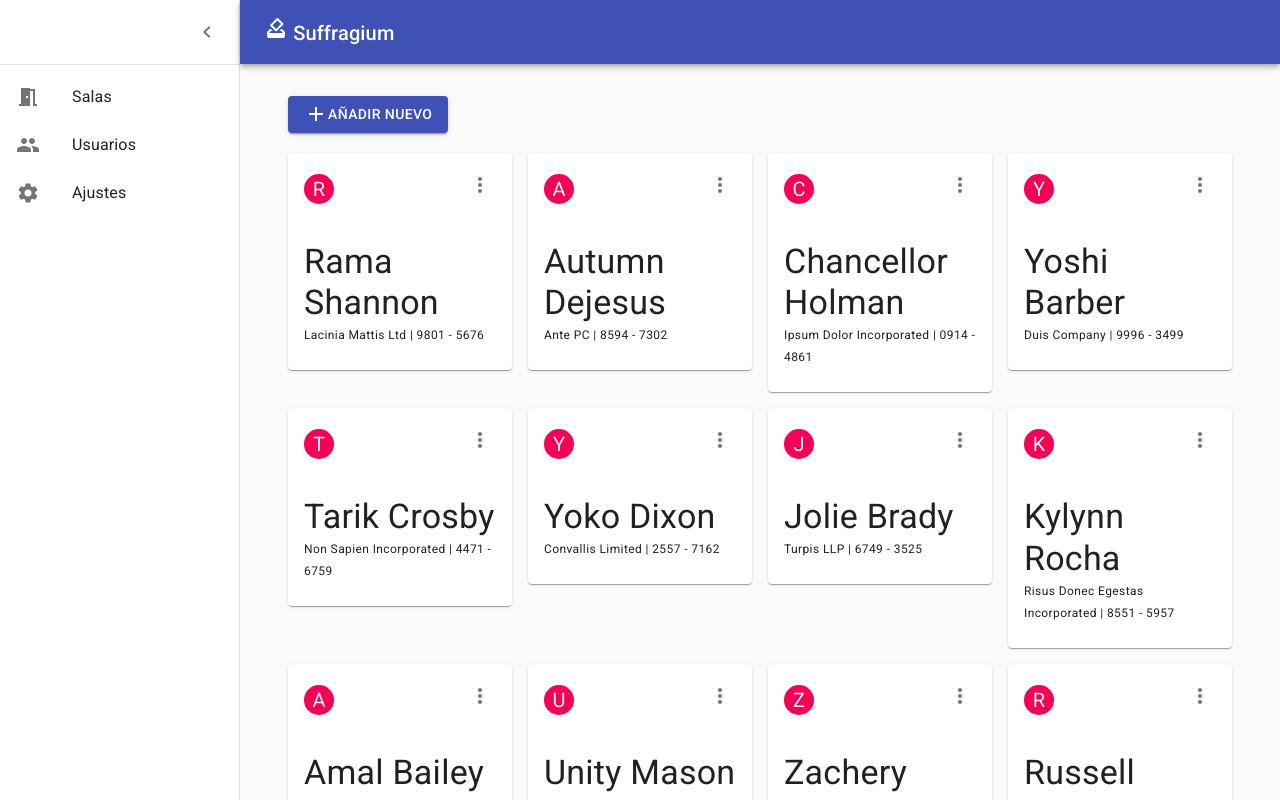
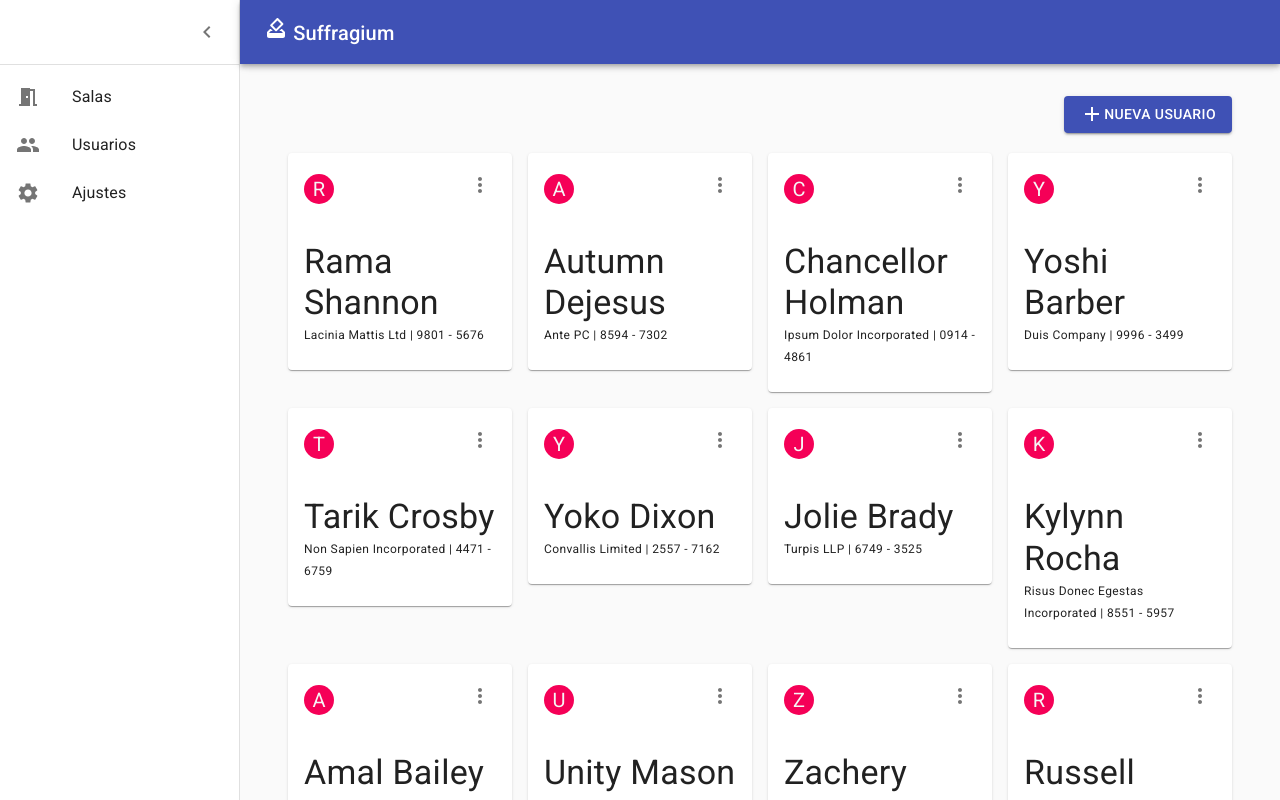
Before and after one commit to JorgeTmrz/suffragium, a React (Create React App) app in the folder web/: page /usuarios in a window 1280 px wide. Built offline with nearby package versions, Linux system fonts and the light colour scheme.

Commit message:
Create component for right button

```diff
--- /dev/null
+++ b/web/src/components/RightActionButton.tsx
@@ -0,0 +1,36 @@
+import { Button, Grid, makeStyles } from "@material-ui/core";
+import React from "react";
+import { Add } from "@material-ui/icons";
+
+type rightActionButtonProps = {
+    onClick: () => void;
+    buttonText: string;
+};
+
+export const RightActionButton = ({
+    onClick,
+    buttonText,
+}: rightActionButtonProps) => {
+    const ButtonPageStyles = makeStyles((theme) => ({
+        divider: {
+            marginBottom: "20px",
+        },
+    }));
+
+    const classes = ButtonPageStyles();
+
+    return (
+        <Grid
+            className={classes.divider}
+            container
+            direction="row"
+            justifyContent="flex-end"
+            alignItems="flex-end"
+        >
+            <Button onClick={onClick} variant="contained" color="primary">
+                <Add />
+                {`${buttonText}`}
+            </Button>
+        </Grid>
+    );
+};
--- a/web/src/pages/admin/Users.tsx
+++ b/web/src/pages/admin/Users.tsx
@@ -1,11 +1,6 @@
-import {
-    Button,
-    Container,
-    Grid,
-    makeStyles,
-} from "@material-ui/core";
-import { Add } from "@material-ui/icons";
+import { Container, Grid } from "@material-ui/core";
 import { useState } from "react";
+import { RightActionButton } from "../../components/RightActionButton";
 import { AddOrEditUserModal } from "./components/usersPage/AddOrEditUserModal";
 import { mockUsers } from "./components/usersPage/mockUsers";
 import { UserCard } from "./components/usersPage/UserCard";
@@ -15,37 +10,27 @@ export const Users = () => {
 
     const handleModalClose = () => {
         setShowModal(!showModal);
-    }
-
-    const UsersPageStyles = makeStyles((theme) => ({
-        divider: {
-            marginBottom: "20px",
-        },
-    }));
-
-    const classes = UsersPageStyles();
+    };
 
     return (
         <Container>
-            <Grid
-                className={classes.divider}
-                container
-                direction="row"
-                justifyContent="flex-start"
-                alignItems="flex-start"
-            >
-                <Button
-                onClick = {handleModalClose}
-                variant="contained" color="primary">
-                    <Add /> Añadir nuevo
-                </Button>
-            </Grid>
+            <RightActionButton
+                buttonText="Nueva Usuario"
+                onClick={handleModalClose}
+            />
             <Grid container spacing={2}>
                 {mockUsers.map((user) => (
-                    <UserCard name={user.name} job={user.job} period={user.period} />
+                    <UserCard
+                        name={user.name}
+                        job={user.job}
+                        period={user.period}
+                    />
                 ))}
             </Grid>
-        <AddOrEditUserModal show = {showModal} handleClose = {handleModalClose}/>
+            <AddOrEditUserModal
+                show={showModal}
+                handleClose={handleModalClose}
+            />
         </Container>
     );
 };
```
